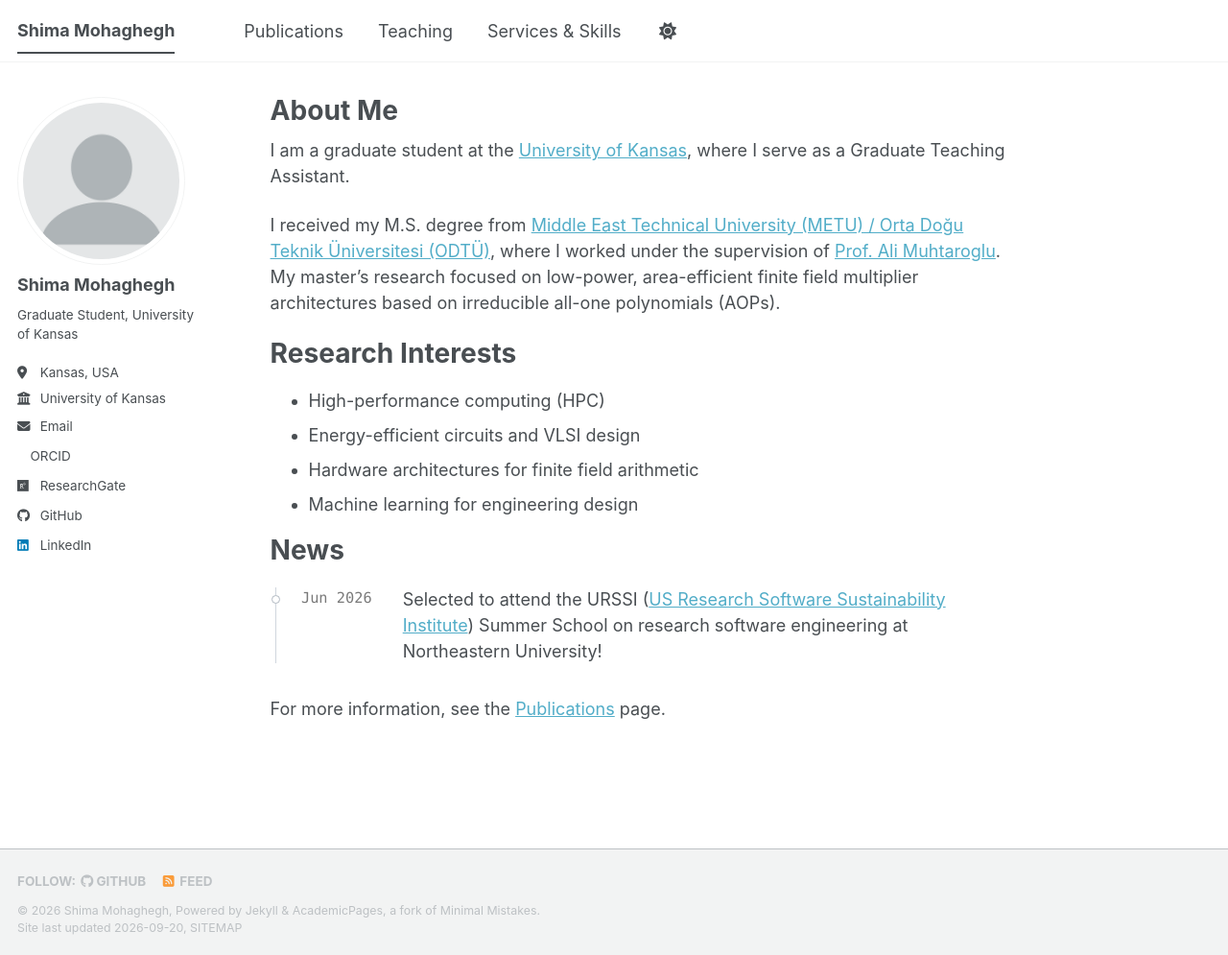
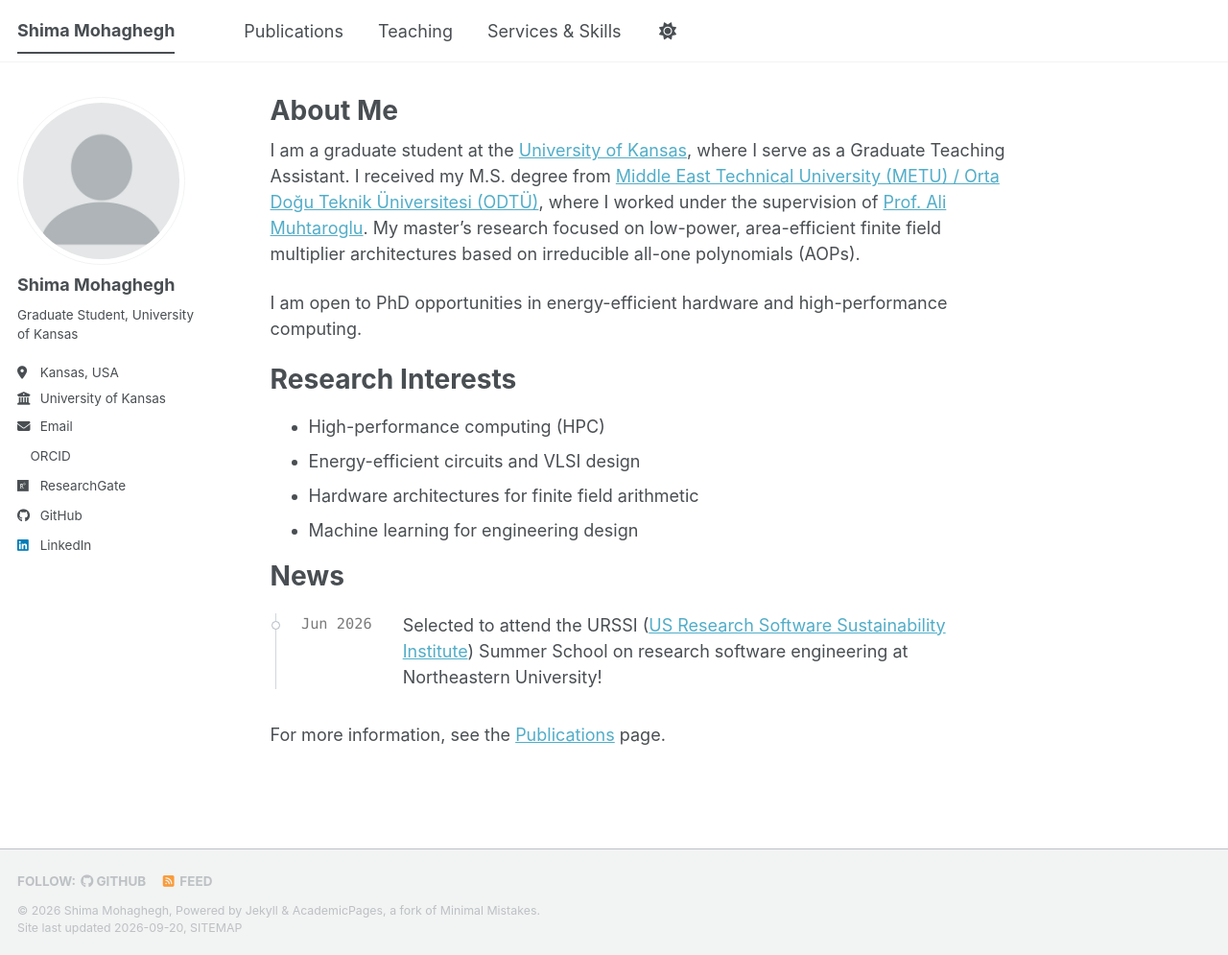
Before and after one commit to shimamohaghegh/shimamohaghegh.github.io, a Jekyll site: the page built from _pages/about.md, in a window 1280 px wide and 995 px high. Shown: the whole window at 96% size. Built offline with Jekyll 4.4.1, drawn with Linux system fonts in a browser that asks for light colours; a style sheet for code colours, icons or effects is not loaded.

Commit message:
Add files via upload

```diff
--- a/_pages/about.md
+++ b/_pages/about.md
@@ -8,8 +8,9 @@ redirect_from:
 ---
 
 I am a graduate student at the [University of Kansas](https://ku.edu/), where I serve as a Graduate Teaching Assistant.
+I received my M.S. degree from [Middle East Technical University (METU) / Orta Doğu Teknik Üniversitesi (ODTÜ)](https://www.metu.edu.tr/), where I worked under the supervision of [Prof. Ali Muhtaroglu](https://www.oslomet.no/en/about/employee/alimuhta/). My master's research focused on low-power, area-efficient finite field multiplier architectures based on irreducible all-one polynomials (AOPs).
 
-I received my M.S. degree from [Middle East Technical University (METU) / Orta Doğu Teknik Üniversitesi (ODTÜ)](https://www.metu.edu.tr/), where I worked under the supervision of [Prof. Ali Muhtaroglu](https://www.oslomet.no/en/about/employee/alimuhta/). My master's research focused on low-power, area-efficient finite field multiplier architectures based on irreducible all-one polynomials (AOPs).
+I am open to PhD opportunities in energy-efficient hardware and high-performance computing.
 
 Research Interests
 ======
```
